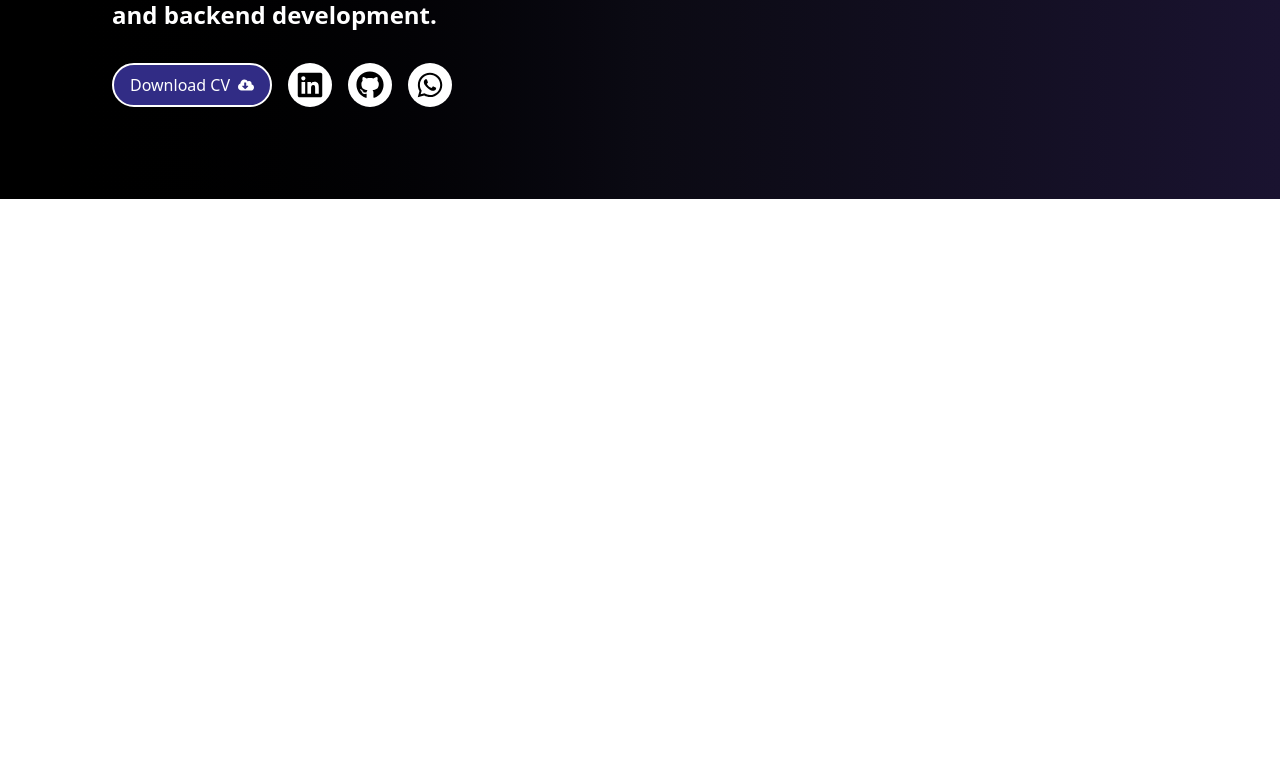
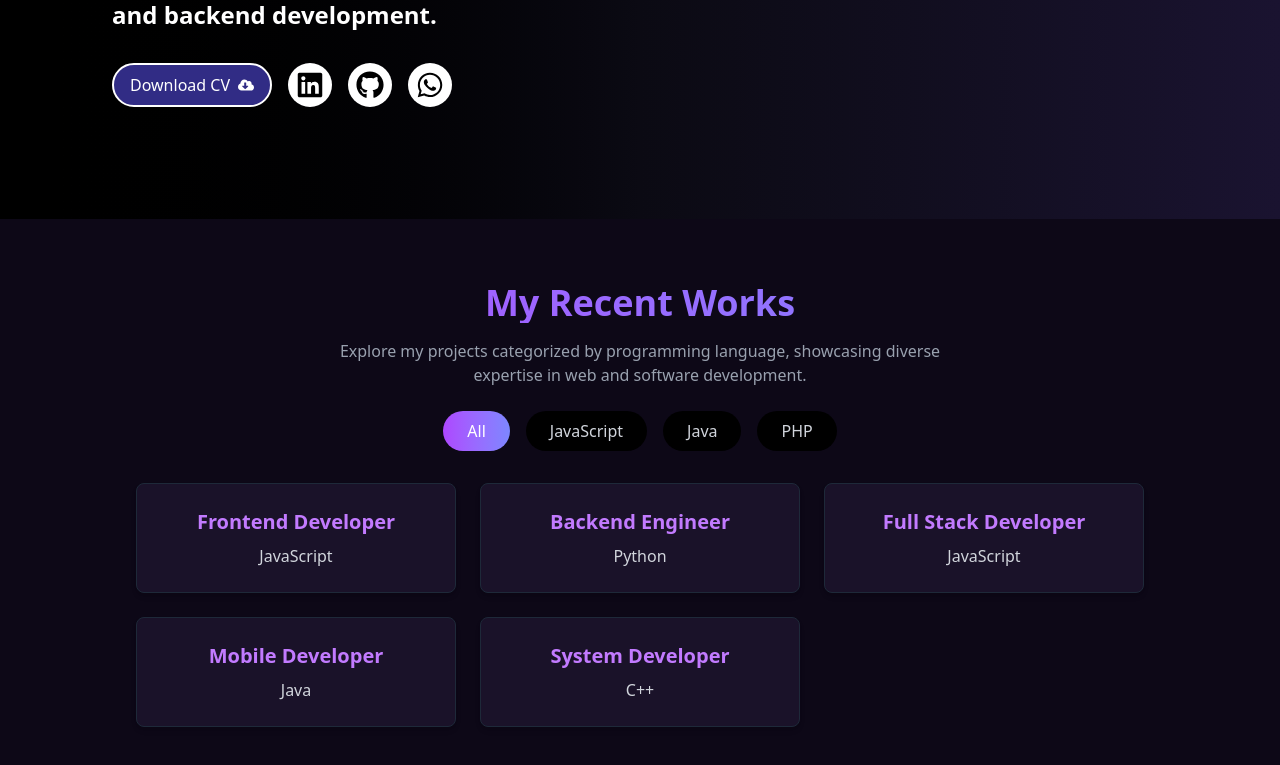
Before and after one commit to Ihpaz/web-portofolio-react-redux-query-tailwind, a React (Vite) app: page /home in a window 1280 px wide. Shown: the part 601-1366 px from the top of the page. Before the commit the page ends 800 px from the top, so only its background shows below. Built offline with nearby package versions, Linux system fonts and the light colour scheme; no server answers.

Commit message:
add componet input, fix welcome add resume

```diff
--- a/src/components/ButtonLarge.tsx
+++ b/src/components/ButtonLarge.tsx
@@ -6,22 +6,23 @@ type ButtonProps = {
   text: string;
   to: string;
   type: 'button' | 'download';
-  children?: ReactNode; // Accepts icons or any React elements as children
+  children?: ReactNode;
 };
 
 const ButtonLarge: React.FC<ButtonProps> = ({ text, to,type, children }) => {
   const navigate = useNavigate();
 
   const handleClick = () => {
-    // downloadFile(to)
     type === 'download' ? downloadFile(to) : navigate(to);
   };
 
   return (
     <button
       onClick={handleClick}
-      className="flex items-center gap-2 border-2 border-white bg-indigo-900 text-white py-2 px-4 hover:bg-[#1a0e3a] transition-colors duration-300 cursor-pointer rounded-4xl"
-    >
+      className="flex items-center gap-2 border-2
+       border-white bg-indigo-900 text-white py-2 px-4 hover:bg-[#1a0e3a]
+       transition-colors duration-300 cursor-pointer rounded-4xl"
+      >
       {text}
 
       {children}
--- a/src/components/ButtonMedium.tsx
+++ b/src/components/ButtonMedium.tsx
@@ -1,12 +1,14 @@
-import React from 'react';
+import React, { ReactNode } from 'react';
 import { useNavigate } from 'react-router-dom';
 
 type ButtonProps ={
   text: string;
   to: string;
+  isDisabled?: boolean;
+  children?: ReactNode;
 }
 
-const ButtonMedium: React.FC<ButtonProps> = ({ text, to }) => {
+const ButtonMedium: React.FC<ButtonProps> = ({ text, to,isDisabled = false,children }) => {
   const navigate = useNavigate();
 
   const handleClick = () => {
@@ -15,10 +17,13 @@ const ButtonMedium: React.FC<ButtonProps> = ({ text, to }) => {
 
   return (
     <button
+      disabled={isDisabled}
       onClick={handleClick}
-      className="border-2 border-white bg-indigo-900 text-white py-2 px-4 rounded-md hover:bg-[#1a0e3a] transition-colors duration-300 cursor-pointer"
+      className={`flex items-center gap-2 border-2 border-white bg-indigo-900 text-white py-2 px-4 rounded-md hover:bg-[#1a0e3a]
+      transition-colors duration-300  ${ isDisabled ? 'cursor-not-allowed opacity-50' : 'cursor-pointer'}`}
     >
       {text}
+      {children}
     </button>
   );
 };
--- /dev/null
+++ b/src/components/InputNamaComponent.tsx
@@ -0,0 +1,24 @@
+import React from 'react';
+import Input from './atoms/Input';
+import TextSubTitle from './atoms/TextSubTitle';
+import { useSelector } from "react-redux";
+import { RootState } from "../state/store";
+import ButtonMedium from './ButtonMedium';
+import { IoRocket } from "react-icons/io5";
+
+
+const InputNamaComponent: React.FC = () => {
+    const nama = useSelector((state: RootState) => state.nama.value);
+
+    return (
+        <div className='flex flex-col items-center gap-4'>
+            <Input />
+            {nama ? <TextSubTitle text={`Hello ${nama}`} /> : null}
+            <ButtonMedium text='GO...' to='home' isDisabled={nama ? false : true} >
+                <IoRocket />
+            </ButtonMedium>
+        </div>
+    );
+}
+
+export default InputNamaComponent;
--- a/src/components/NavbarComponent.tsx
+++ b/src/components/NavbarComponent.tsx
@@ -1,5 +1,4 @@
 import React, { useState } from 'react';
-import reactLogo from '../assets/react.svg';
 import ImageComponent from './ImageComponent';
 import TextSubTitle from './atoms/TextSubTitle';
 import { useSelector } from "react-redux";
@@ -7,7 +6,7 @@ import { RootState } from "../state/store";
 import TextMenu from './atoms/TextMenu';
 import WeatherComponent from './WeatherComponent';
 import { FiMenu, FiX } from 'react-icons/fi';
-
+import avatar from '../assets/avatar.jpg';
 const NavbarComponent: React.FC = () => {
     const nama = useSelector((state: RootState) => state.nama.value);
     const [isOpen, setIsOpen] = useState(false);
@@ -17,8 +16,10 @@ const NavbarComponent: React.FC = () => {
             <div className='flex justify-between items-center'>
 
                 <div className='flex gap-2 items-center'>
-                    <ImageComponent src={reactLogo} alt="image" width='w-8' height='h-6' />
-                    <TextSubTitle text={`Hello ${nama}`} />
+                    < a href='/' className='flex gap-2 items-center text-2xl font-bold'>
+                        <ImageComponent src={avatar} alt="image" width='w-8' height='h-8' rounded={true} />
+                        <TextSubTitle text={`Hello ${nama}`} />
+                    </a>
                 </div>
 
                 <div className='hidden md:flex gap-7'>
--- /dev/null
+++ b/src/components/ResumesComponents.tsx
@@ -0,0 +1,71 @@
+import React, { useState } from "react";
+
+const categories = ["All", "JavaScript", "Java", "PHP"];
+
+const resumes = [
+  { id: 1, title: "Frontend Developer", language: "JavaScript" },
+  { id: 2, title: "Backend Engineer", language: "Python" },
+  { id: 3, title: "Full Stack Developer", language: "JavaScript" },
+  { id: 4, title: "Mobile Developer", language: "Java" },
+  { id: 5, title: "System Developer", language: "C++" },
+];
+
+const ResumesComponents: React.FC = () => {
+  const [selectedCategory, setSelectedCategory] = useState("All");
+
+  const filteredResumes =
+    selectedCategory === "All"
+      ? resumes
+      : resumes.filter((resume) => resume.language === selectedCategory);
+
+  return (
+    <div className="bg-[#0D0817] text-white py-16 text-center px-6 md:px-28 w-full">
+      <h2 className="text-4xl font-bold color-main">
+        My Recent Works
+      </h2>
+      <p className="mt-4 text-gray-400 max-w-2xl mx-auto">
+        Explore my projects categorized by programming language, showcasing
+        diverse expertise in web and software development.
+      </p>
+
+      <div className="flex justify-center mt-6 space-x-4">
+        {categories.map((category) => (
+          <button
+            key={category}
+            onClick={() => setSelectedCategory(category)}
+            className={` cursor-pointer px-6 py-2 rounded-full transition-all ${
+              selectedCategory === category
+                ? "bg-main text-white"
+                : "bg-black text-gray-300"
+            }`}
+          >
+            {category}
+          </button>
+        ))}
+      </div>
+
+
+      <div className="mt-8 grid grid-cols-1 sm:grid-cols-2 lg:grid-cols-3 gap-6 px-6">
+        {filteredResumes.length > 0 ? (
+          filteredResumes.map((resume) => (
+            <div
+              key={resume.id}
+              className="bg-[#1A1229] p-6 rounded-lg shadow-md border border-gray-800"
+            >
+              <h3 className="text-xl font-semibold text-purple-400">
+                {resume.title}
+              </h3>
+              <p className="text-gray-300 mt-2">{resume.language}</p>
+            </div>
+          ))
+        ) : (
+          <p className="text-gray-400 col-span-full">
+            No resumes found for "{selectedCategory}".
+          </p>
+        )}
+      </div>
+    </div>
+  );
+};
+
+export default ResumesComponents;
--- a/src/components/WeatherComponent.tsx
+++ b/src/components/WeatherComponent.tsx
@@ -1,6 +1,7 @@
 import React from 'react';
-import { useMutation, useQuery, useQueryClient } from "@tanstack/react-query";
-
+import {useQuery } from "@tanstack/react-query";
+import ImageComponent from './ImageComponent';
+import weather from '../assets/weather.gif';
 
 const WeatherComponent: React.FC = () => {
     const apiKey = "dd0b3155040d13e208c07cd2e7a2b985"; //hanya untuk contoh, api ini free, di real project pakai env
@@ -24,6 +25,7 @@ const WeatherComponent: React.FC = () => {
              <h1 className="text-2xl font-bold text-white shadow-2xs">Jakarta {Math.floor(data.main.temp-273) }
              </h1>
              <p className=' text-2xl'>°C</p>
+             <ImageComponent src={weather} alt="gif" width='w-8' height='h-8' rounded={true} />
         </div>
 
     );
--- /dev/null
+++ b/src/components/atoms/Input.tsx
@@ -0,0 +1,26 @@
+import React from 'react';
+import { useDispatch, useSelector } from "react-redux";
+import { AppDispatch, RootState } from "../../state/store";
+import { setNama } from '../../state/nama/namaSlice';
+
+const Input: React.FC = () => {
+    const nama = useSelector((state: RootState) => state.nama.value);
+    const dispatch = useDispatch<AppDispatch>();
+
+    const handleInputChange = (event: React.ChangeEvent<HTMLInputElement>) => {
+        dispatch(setNama(event.target.value));
+    };
+
+    return (
+        <input
+            type="text"
+            placeholder="Enter your name"
+            value={nama}
+            onChange={handleInputChange}
+            className=" max-w-md p-2 border-b-2 border-white bg-transparent
+                text-white placeholder-gray-400 focus:outline-none focus:border-indigo-500"
+        />
+    )
+};
+
+export default Input;
--- a/src/components/atoms/TextTitle.tsx
+++ b/src/components/atoms/TextTitle.tsx
@@ -5,7 +5,7 @@ type TextTitleProps ={
 }
 
 const TextTitle: React.FC<TextTitleProps> = ({ text }) => {
-    return <h1 className="text-5xl font-bold text-white shadow-2xs">{text}</h1>;
+    return <h1 className="text-5xl font-bold color-main">{text}</h1>;
 };
 
 export default TextTitle;
--- a/src/index.css
+++ b/src/index.css
@@ -75,3 +75,11 @@ button:focus-visible {
   --color-primary-light: #140c1c;
   --color-secondary: #0f0715;
 }
+
+.color-main {
+  @apply text-transparent bg-clip-text bg-gradient-to-r from-purple-500 to-indigo-400;
+}
+
+.bg-main {
+  @apply bg-gradient-to-r from-purple-500 to-indigo-400;
+}
--- a/src/pages/HomePage.tsx
+++ b/src/pages/HomePage.tsx
@@ -2,6 +2,7 @@ import React from 'react';
 import NavbarComponent from '../components/NavbarComponent';
 import { QueryClient, QueryClientProvider } from "@tanstack/react-query";
 import ProfileComponents from '../components/ProfileComponents';
+import ResumesComponents from '../components/ResumesComponents';
 
 const queryClient = new QueryClient({
   defaultOptions: {
@@ -20,6 +21,7 @@ const HomePage: React.FC = () => {
           <NavbarComponent />
           <div className='w-full h-full flex flex-col gap-28 items-center mt-52'>
             <ProfileComponents />
+            <ResumesComponents />
           </div>
         </div>
         </QueryClientProvider>
```
Also changed, not shown: src/pages/WelcomePage.tsx (+17 -21 lines), src/assets/avatar.jpg (added), src/assets/weather.gif (added), src/components/atoms/CardResume.tsx (added).
